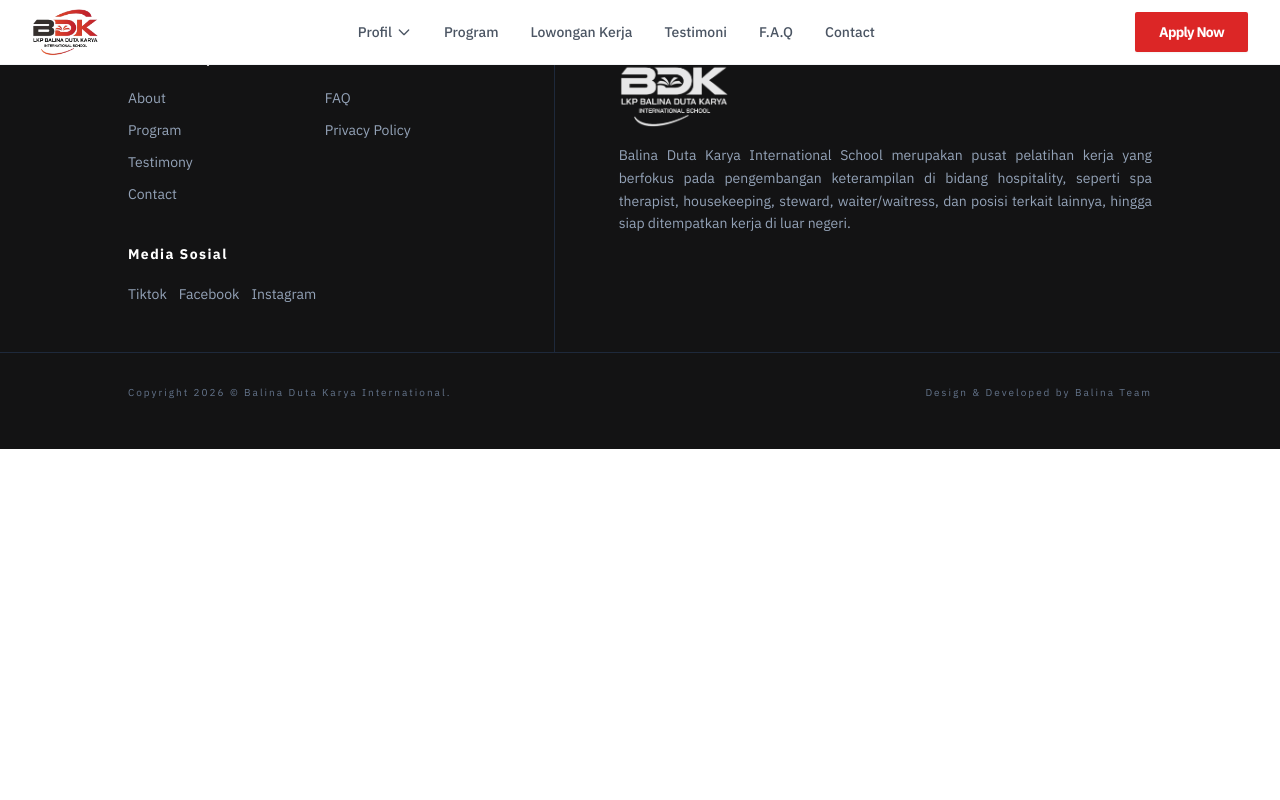
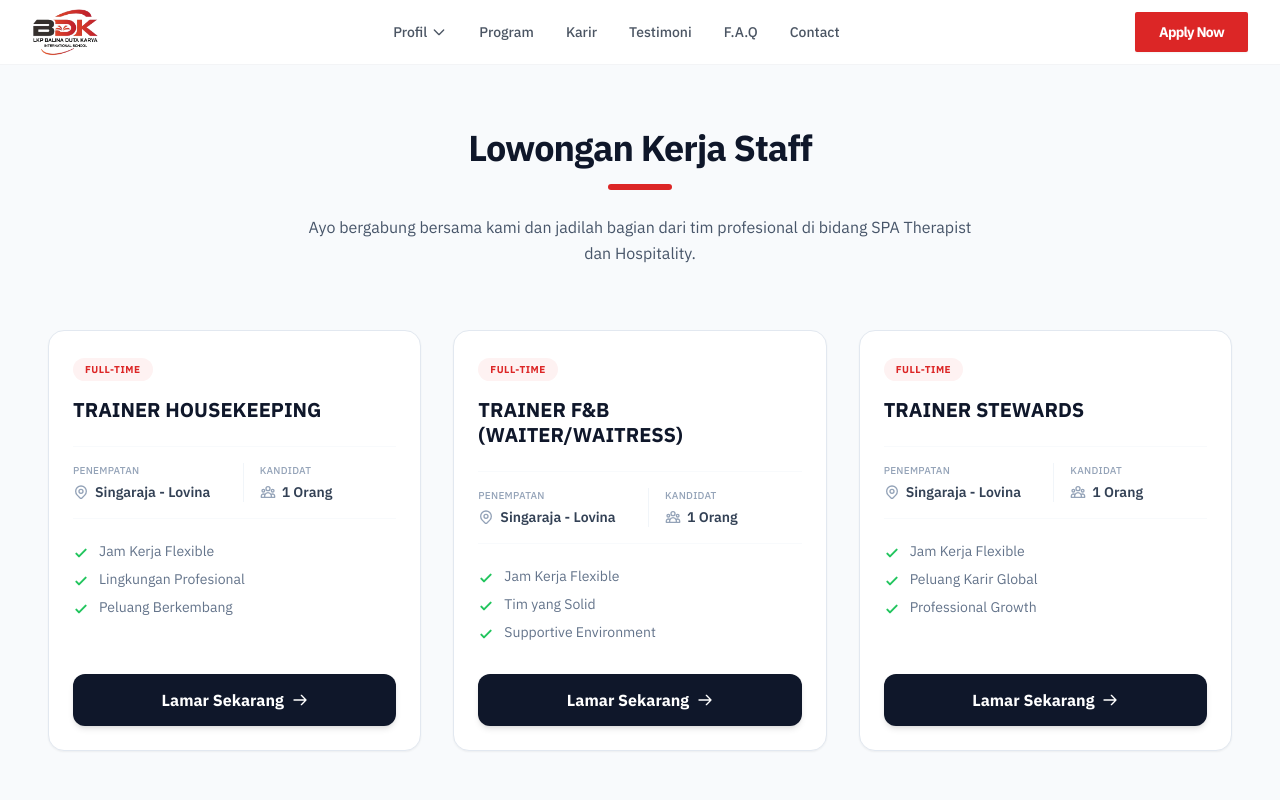
Before and after one commit to ardywrks10/lav-justice-partners, a Vue app: page /karir in a window 1280 px wide. Shown: the top 800 px of the page. Built offline with nearby package versions, Linux system fonts and the light colour scheme.

Commit message:
update: Karir page

```diff
--- a/src/components/Hero.vue
+++ b/src/components/Hero.vue
@@ -53,7 +53,7 @@
                 </div>
                 <div class="lg:w-1/2 relative reveal delay-6 mt-16 lg:mt-0">
                     <div class="relative rounded-2xl overflow-hidden shadow-2xl transform rotate-2 hover:rotate-0 transition-transform duration-500 border-4 border-white">
-                        <img src="/images/program/spa_2.avif"
+                        <img src="/images/program/hero.jpg"
                             alt="Professional Spa Training"
                             class="w-full object-cover"/>
                         <div class="absolute inset-0 bg-gradient-to-t from-red-900/40 to-transparent"></div>
--- /dev/null
+++ b/src/components/JobsData.js
@@ -0,0 +1,26 @@
+export const jobsData = [
+  {
+    id: 1,
+    title: 'Trainer Housekeeping',
+    location: 'Singaraja - Lovina',
+    type: 'Full-Time',
+    quota: 1,
+    benefits: ['Jam Kerja Flexible', 'Lingkungan Profesional', 'Peluang Berkembang'],
+  },
+  {
+    id: 2,
+    title: 'Trainer F&B (Waiter/Waitress)',
+    location: 'Singaraja - Lovina',
+    type: 'Full-Time',
+    quota: 1,
+    benefits: ['Jam Kerja Flexible', 'Tim yang Solid', 'Supportive Environment'],
+  },
+  {
+    id: 3,
+    title: 'Trainer Stewards',
+    location: 'Singaraja - Lovina',
+    type: 'Full-Time',
+    quota: 1,
+    benefits: ['Jam Kerja Flexible', 'Peluang Karir Global', 'Professional Growth'],
+  }
+];
--- a/src/components/Navbar.vue
+++ b/src/components/Navbar.vue
@@ -2,48 +2,42 @@
   <nav class="bg-white backdrop-blur-sm border-b border-gray-100 fixed top-0 w-full z-50">
     <div class="max-w-7xl mx-auto px-4 sm:px-6 lg:px-8">
       <div class="flex justify-between h-16 items-center">
-                <!-- Logo -->
-                <a href="/" class="flex items-center">
+        <router-link to="/" class="flex items-center">
           <img src="/images/logo/balina.png" alt="Balina Logo" class="h-12 w-auto object-contain">
-                </a>
+        </router-link>
 
-                <!-- Desktop Menu -->
         <div class="hidden md:flex space-x-8">
           <div v-for="item in menuItems" :key="item.id" class="relative group">
-                        <!-- Menu Utama -->
-                        <a :href="item.link"
-                           class="inline-flex items-center gap-1 text-sm font-medium text-gray-600 hover:text-red-800 transition-colors py-6">
+            <router-link
+              :to="item.link"
+              class="inline-flex items-center gap-1 text-sm font-medium text-gray-600 hover:text-red-800 transition-colors py-6"
+            >
               {{ item.name }}
-                            <!-- Icon Panah jika ada subItems -->
-                            <svg v-if="item.subItems"
-                                 class="w-4 h-4 transition-transform duration-200 group-hover:rotate-180"
-                                 fill="none" stroke="currentColor" viewBox="0 0 24 24">
+              <svg v-if="item.subItems" class="w-4 h-4 transition-transform duration-200 group-hover:rotate-180" fill="none" stroke="currentColor" viewBox="0 0 24 24">
                 <path stroke-linecap="round" stroke-linejoin="round" stroke-width="2" d="M19 9l-7 7-7-7" />
               </svg>
               <span class="absolute left-0 bottom-4 w-0 h-0.5 bg-red-800 transition-all duration-300 group-hover:w-full"></span>
-                        </a>
+            </router-link>
 
-                        <!-- Dropdown Menu (Desktop) -->
-                        <div v-if="item.subItems"
-                             class="absolute left-0 top-full w-40 bg-white border border-gray-100 shadow-xl rounded-md py-2 opacity-0 invisible translate-y-2 group-hover:opacity-100 group-hover:visible group-hover:translate-y-0 transition-all duration-300">
-                            <a v-for="sub in item.subItems"
+            <div v-if="item.subItems" class="absolute left-0 top-full w-40 bg-white border border-gray-100 shadow-xl rounded-md py-2 opacity-0 invisible translate-y-2 group-hover:opacity-100 group-hover:visible group-hover:translate-y-0 transition-all duration-300">
+              <router-link
+                v-for="sub in item.subItems"
                 :key="sub.name"
-                               :href="sub.link"
-                               class="block px-4 py-2 text-sm font-semibold text-gray-600 hover:bg-slate-50 hover:text-red-800 transition-colors">
+                :to="sub.link"
+                class="block px-4 py-2 text-sm font-semibold text-gray-600 hover:bg-slate-50 hover:text-red-800 transition-colors"
+              >
                 {{ sub.name }}
-                            </a>
+              </router-link>
             </div>
           </div>
         </div>
 
-                <!-- Action Button -->
         <div class="hidden lg:flex items-center">
-                    <a href="/#contact" class="px-6 py-2.5 text-sm tracking-tighter font-bold rounded-sm bg-red-600 text-white hover:bg-red-800 transition-all shadow-sm">
+          <router-link to="/#contact" class="px-6 py-2.5 text-sm tracking-tighter font-bold rounded-sm bg-red-600 text-white hover:bg-red-800 transition-all shadow-sm">
             Apply Now
-                    </a>
+          </router-link>
         </div>
 
-                <!-- Mobile Button -->
         <button class="md:hidden p-2 text-slate-600" @click="toggleMobileMenu">
           <svg v-if="!isMobileMenuOpen" class="h-6 w-6" fill="none" stroke="currentColor" viewBox="0 0 24 24">
             <path stroke-linecap="round" stroke-linejoin="round" stroke-width="2" d="M4 6h16M4 12h16M4 18h16" />
@@ -55,47 +49,38 @@
       </div>
     </div>
 
-        <!-- Mobile Menu -->
     <transition name="fade">
       <div v-show="isMobileMenuOpen" class="md:hidden bg-white border-t border-gray-100 shadow-2xl">
         <div class="px-6 py-6 space-y-1">
           <div v-for="item in menuItems" :key="item.id" class="border-b border-slate-50 last:border-none">
-                        <!-- Jika Punya Sub-menu -->
             <template v-if="item.subItems">
-                            <button @click="toggleSubmenu(item.id)"
-                                    class="flex items-center justify-between w-full py-4 text-sm font-bold text-slate-600 hover:text-red-600">
+              <button @click="toggleSubmenu(item.id)" class="flex items-center justify-between w-full py-4 text-sm font-bold text-slate-600 hover:text-red-600">
                 {{ item.name }}
-                                <svg class="w-4 h-4 transition-transform duration-300"
-                                    :class="{ 'rotate-180': activeMobileSubmenu === item.id }"
-                                    fill="none" stroke="currentColor" viewBox="0 0 24 24">
+                <svg class="w-4 h-4 transition-transform duration-300" :class="{ 'rotate-180': activeMobileSubmenu === item.id }" fill="none" stroke="currentColor" viewBox="0 0 24 24">
                   <path stroke-linecap="round" stroke-linejoin="round" stroke-width="2" d="M19 9l-7 7-7-7" />
                 </svg>
               </button>
-
-                            <div v-show="activeMobileSubmenu === item.id"
-                                class="pl-4 pb-4 space-y-3 transition-all duration-300">
-                                <a v-for="sub in item.subItems"
+              <div v-show="activeMobileSubmenu === item.id" class="pl-4 pb-4 space-y-3 transition-all duration-300">
+                <router-link
+                  v-for="sub in item.subItems"
                   :key="sub.name"
-                                :href="sub.link"
+                  :to="sub.link"
                   @click="isMobileMenuOpen = false"
-                                class="block text-sm font-medium text-slate-500 hover:text-red-600">
+                  class="block text-sm font-medium text-slate-500 hover:text-red-600"
+                >
                   {{ sub.name }}
-                                </a>
+                </router-link>
               </div>
             </template>
 
-                        <a v-else
-                        :href="item.link"
+            <router-link
+              v-else
+              :to="item.link"
               @click="isMobileMenuOpen = false"
-                        class="block py-4 text-sm font-bold text-slate-600 hover:text-red-600">
+              class="block py-4 text-sm font-bold text-slate-600 hover:text-red-600"
+            >
               {{ item.name }}
-                        </a>
-                    </div>
-
-                    <div class="pt-6">
-                        <a href="/#contact" @click="isMobileMenuOpen = false" class="block w-full py-3 text-center bg-red-600 text-white font-bold text-sm rounded-sm">
-                            Apply Now
-                        </a>
+            </router-link>
           </div>
         </div>
       </div>
@@ -106,9 +91,8 @@
 <script setup>
     import { ref } from 'vue';
 
-    const isMobileMenuOpen     = ref(false);
-    const isProfilDropdownOpen = ref(false);
-    const activeMobileSubmenu  = ref(null);
+    const isMobileMenuOpen = ref(false);
+    const activeMobileSubmenu = ref(null);
 
     const menuItems = [
     {
@@ -122,17 +106,12 @@
         ]
     },
     { id: 2, name: 'Program', link: '/#program' },
-        { id: 3, name: 'Lowongan Kerja', link: '/#lowongan'},
+    { id: 3, name: 'Karir', link: '/karir' },
     { id: 4, name: 'Testimoni', link: '/#testimoni' },
-        { id: 5, name: 'F.A.Q', link: '/#faq'},
-        { id: 6, name: 'Contact', link: '/#contact'} // Memperbaiki typo #/contact menjadi /#contact
+    { id: 5, name: 'F.A.Q', link: '/#faq' },
+    { id: 6, name: 'Contact', link: '/#contact' }
     ];
 
-    const toggleMobileMenu = () => {
-        isMobileMenuOpen.value = !isMobileMenuOpen.value;
-    };
-
-    const toggleSubmenu = (id) => {
-        activeMobileSubmenu.value = activeMobileSubmenu.value === id ? null : id;
-    };
+    const toggleMobileMenu = () => isMobileMenuOpen.value = !isMobileMenuOpen.value;
+    const toggleSubmenu = (id) => activeMobileSubmenu.value = activeMobileSubmenu.value === id ? null : id;
 </script>
--- a/src/router/index.js
+++ b/src/router/index.js
@@ -1,22 +1,26 @@
 import { createRouter, createWebHistory } from 'vue-router';
 import HomeView from '../views/HomeView.vue';
 import ProgramDetail from '../views/ProgramDetail.vue';
+import JobSection from '../views/JobSection.vue';
 
 const routes = [
     { path: '/', name: 'Home', component: HomeView },
-    {
-        path: '/program/:slug',
-        name: 'ProgramDetail',
-        component: ProgramDetail,
-        props: true
-    }
+    { path: '/program/:slug', name: 'ProgramDetail', component: ProgramDetail, props: true },
+    { path: '/karir', name: 'JobSection', component: JobSection, props: true}
 ];
 
 const router = createRouter({
     history: createWebHistory(),
     routes,
-    scrollBehavior() {
-        return { top: 0 };
+    scrollBehavior(to, from, savedPosition) {
+        if (to.hash) {
+            return {
+                el: to.hash,
+                behavior: 'smooth',
+                top: 80,
+            };
+        }
+        return savedPosition || { top: 0 };
     }
 });
 
--- /dev/null
+++ b/src/views/JobSection.vue
@@ -0,0 +1,91 @@
+<template>
+  <section id="karir" class="pt-32 pb-20 bg-slate-50">
+    <div class="max-w-7xl mx-auto px-6 lg:px-12">
+      <div class="text-center mb-16">
+        <h2 class="text-3xl md:text-4xl font-bold text-slate-900 mb-4 tracking-tight">Lowongan Kerja Staff</h2>
+        <div class="w-16 h-1.5 bg-red-600 mx-auto rounded-full"></div>
+        <p class="mt-6 text-slate-600 max-w-2xl mx-auto leading-relaxed">
+          Ayo bergabung bersama kami dan jadilah bagian dari tim profesional di bidang SPA Therapist dan Hospitality.
+        </p>
+      </div>
+
+      <div class="grid grid-cols-1 md:grid-cols-2 lg:grid-cols-3 gap-8">
+        <div
+          v-for="job in jobs"
+          :key="job.id"
+          class="group bg-white rounded-2xl shadow-sm border border-slate-200 overflow-hidden flex flex-col transition-all duration-300 hover:shadow-xl hover:-translate-y-1"
+        >
+          <div class="p-6 pb-4">
+            <span class="inline-block px-3 py-1 rounded-full bg-red-50 text-red-600 text-[10px] font-bold uppercase tracking-wider mb-4">
+              {{ job.type }}
+            </span>
+            <h3 class="text-xl font-bold text-slate-900 leading-tight group-hover:text-red-700 uppercase transition-colors">
+              {{ job.title }}
+            </h3>
+          </div>
+
+          <div class="px-6 pb-6 flex-1 flex flex-col">
+            <div class="grid grid-cols-2 gap-4 py-4 my-2 border-y border-slate-50">
+              <div class="flex flex-col gap-1">
+                <span class="text-[10px] font-medium text-slate-400 uppercase tracking-wide">Penempatan</span>
+                <div class="flex items-center text-sm font-semibold text-slate-700">
+                  <svg class="w-4 h-4 mr-1.5 text-slate-400" fill="none" stroke="currentColor" viewBox="0 0 24 24">
+                    <path stroke-linecap="round" stroke-linejoin="round" stroke-width="2" d="M17.657 16.657L13.414 20.9a1.998 1.998 0 01-2.827 0l-4.244-4.243a8 8 0 1111.314 0z" />
+                    <path stroke-linecap="round" stroke-linejoin="round" stroke-width="2" d="M15 11a3 3 0 11-6 0 3 3 0 016 0z" />
+                  </svg>
+                  {{ job.location }}
+                </div>
+              </div>
+              <div class="flex flex-col gap-1 border-l border-slate-100 pl-4">
+                <span class="text-[10px] font-medium text-slate-400 uppercase tracking-wide">Kandidat</span>
+                <div class="flex items-center text-sm font-semibold text-slate-700">
+                  <svg class="w-4 h-4 mr-1.5 text-slate-400" fill="none" stroke="currentColor" viewBox="0 0 24 24">
+                    <path stroke-linecap="round" stroke-linejoin="round" stroke-width="2" d="M17 20h5v-2a3 3 0 00-5.356-1.857M17 20H7m10 0v-2c0-.656-.126-1.283-.356-1.857M7 20H2v-2a3 3 0 015.356-1.857M7 20v-2c0-.656.126-1.283.356-1.857m0 0a5.002 5.002 0 019.288 0M15 7a3 3 0 11-6 0 3 3 0 016 0zm6 3a2 2 0 11-4 0 2 2 0 014 0zM7 10a2 2 0 11-4 0 2 2 0 014 0z" />
+                  </svg>
+                  {{ job.quota }} Orang
+                </div>
+              </div>
+            </div>
+
+            <div class="mt-4 mb-8">
+              <ul class="space-y-2.5">
+                <li v-for="benefit in job.benefits" :key="benefit" class="flex items-start text-sm text-slate-500 leading-tight">
+                  <svg class="w-4 h-4 text-green-500 mr-2.5 mt-0.5 shrink-0" fill="none" stroke="currentColor" viewBox="0 0 24 24">
+                    <path stroke-linecap="round" stroke-linejoin="round" stroke-width="3" d="M5 13l4 4L19 7" />
+                  </svg>
+                  {{ benefit }}
+                </li>
+              </ul>
+            </div>
+
+            <a
+              :href="generateWAUrl(job.title)"
+              target="_blank"
+              class="mt-auto w-full py-3.5 px-4 bg-slate-900 hover:bg-red-700 text-white text-center rounded-xl font-bold transition-all duration-300 flex items-center justify-center gap-2 group/btn shadow-md hover:shadow-lg"
+            >
+              <span>Lamar Sekarang</span>
+              <svg class="w-4 h-4 transition-transform group-hover/btn:translate-x-1" fill="none" stroke="currentColor" viewBox="0 0 24 24">
+                <path stroke-linecap="round" stroke-linejoin="round" stroke-width="2" d="M14 5l7 7m0 0l-7 7m7-7H3" />
+              </svg>
+            </a>
+          </div>
+        </div>
+      </div>
+    </div>
+  </section>
+</template>
+
+<script setup>
+import { ref } from 'vue';
+import { jobsData } from '../components/JobsData.js';
+
+const jobs = ref(jobsData);
+
+const generateWAUrl = (position) => {
+  const phoneNumber = '6287860744733';
+  const message = encodeURIComponent(
+    `Halo Admin LKP Balina Duta Karya, saya tertarik melamar sebagai *${position}*. Mohon informasi langkah pendaftarannya.`
+  );
+  return `https://wa.me/${phoneNumber}?text=${message}`;
+};
+</script>
--- a/src/views/ProgramDetail.vue
+++ b/src/views/ProgramDetail.vue
@@ -159,9 +159,8 @@
             <p class="text-center text-xs text-red-700 italic pt-2">*Syarat & ketentuan berlaku. Hubungi admin untuk rincian biaya.</p>
           </div>
 
-          <!-- TOMBOL AKSI -->
           <div class="flex flex-col md:flex-row overflow-hidden rounded-2xl border border-slate-200 shadow-sm">
-            <a href="https://wa.me/nomor-wa-balina" target="_blank" class="flex-1 py-5 bg-[#C23A2B] hover:bg-red-800 text-white text-center font-bold transition-all uppercase tracking-wider text-sm">
+            <a href="https://wa.me/6287860744733" target="_blank" class="flex-1 py-5 bg-[#C23A2B] hover:bg-red-800 text-white text-center font-bold transition-all uppercase tracking-wider text-sm">
               Daftar Sekarang
             </a>
             <router-link to="/#program" class="flex-1 py-5 bg-white hover:bg-slate-50 text-slate-700 text-center font-bold transition-all border-t md:border-t-0 md:border-l border-slate-200 uppercase tracking-wider text-sm">
```
Also changed, not shown: src/components/Data.js (+9 -9 lines), public/images/program/hero.jpg (added). Lines whose indentation alone changed are shown as unchanged.
